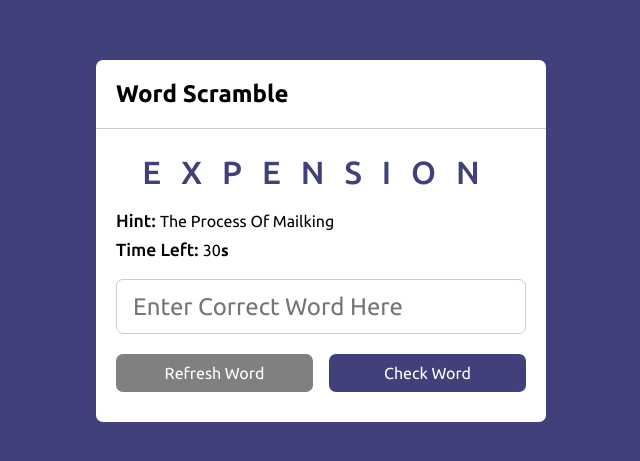
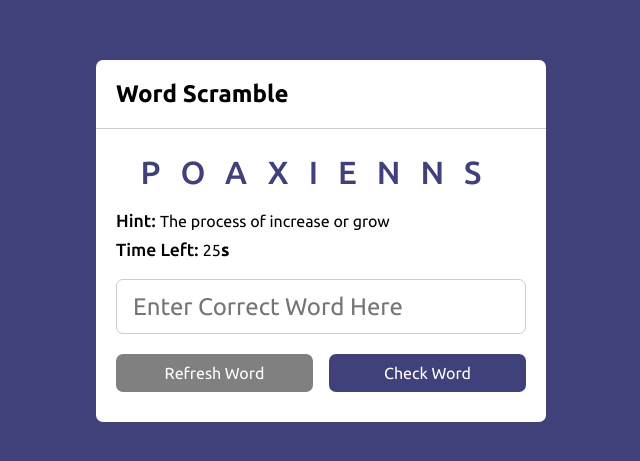
Before and after one commit to Awaischeema1/Scramble-Game, a plain HTML site: page index.html in a window 1280 px wide. Shown: the part 159-620 px from the top of the page, without its empty margins (319-959 px from the left). Drawn offline with Linux system fonts and the light colour scheme.

Commit message:
finalize

```diff
--- a/css/style.css
+++ b/css/style.css
@@ -38,7 +38,6 @@
 }
 .details .hint,.time{
     font-size: 1.1rem;
-    text-transform: capitalize;
     font-weight: 500;
 }
 .details .hint span,.time span{
--- a/index.html
+++ b/index.html
@@ -11,12 +11,10 @@
     <div class="container">
         <h2>Word Scramble</h2>
         <div class="content">
-            <p class="word">
-                EXPENSION
-            </p>
+            <p class="word"></p>
             <div class="details">
-                <div class="hint">Hint: <span>The process of mailking</span></div>
-            <div class="time">Time Left: <span>30<b>s</b></span></div>
+                <div class="hint">Hint: <span></span></div>
+            <div class="time">Time Left: <span>30</span><b>s</b></div>
             </div>
             <input type="text" placeholder="Enter Correct Word Here">
             <div class="buttons">
@@ -25,5 +23,6 @@
             </div>
         </div>
     </div>
+    <script src="./javascript/script.js"></script>
 </body>
 </html>
--- /dev/null
+++ b/javascript/script.js
@@ -0,0 +1,144 @@
+
+const words = [
+    {
+        word: "addition",
+        hint: "The process of adding numbers"
+    },
+    {
+        word: "meeting",
+        hint: "Event in which people come together"
+    },
+    {
+        word: "number",
+        hint: "Math symbol used for counting"
+    },
+    {
+        word: "exchange",
+        hint: "The act of trading"
+    },
+    {
+        word: "canvas",
+        hint: "Piece of fabric for oil painting"
+    },
+    {
+        word: "garden",
+        hint: "Space for planting flower and plant"
+    },
+    {
+        word: "position",
+        hint: "Location of someone or something"
+    },
+    {
+        word: "feather",
+        hint: "Hair like outer covering of bird"
+    },
+    {
+        word: "comfort",
+        hint: "A pleasant feeling of relaxation"
+    },
+    {
+        word: "tongue",
+        hint: "The muscular organ of mouth"
+    },
+    {
+        word: "expansion",
+        hint: "The process of increase or grow"
+    },
+    {
+        word: "country",
+        hint: "A politically identified region"
+    },
+    {
+        word: "group",
+        hint: "A number of objects or persons"
+    },
+    {
+        word: "taste",
+        hint: "Ability of tongue to detect flavour"
+    },
+    {
+        word: "store",
+        hint: "Large shop where goods are traded"
+    },
+    {
+        word: "field",
+        hint: "Area of land for farming activities"
+    },
+    {
+        word: "friend",
+        hint: "Person other than a family member"
+    },
+    {
+        word: "pocket",
+        hint: "A bag for carrying small items"
+    },
+    {
+        word: "needle",
+        hint: "A thin and sharp metal pin"
+    },
+    {
+        word: "expert",
+        hint: "Person with extensive knowledge"
+    },
+    {
+        word: "statement",
+        hint: "A declaration of something"
+    },
+    {
+        word: "second",
+        hint: "One-sixtieth of a minute"
+    },
+    {
+        word: "library",
+        hint: "Place containing collection of books"
+    },
+];
+const wordText = document.querySelector('.word'),
+hintText = document.querySelector('.hint span'),
+input = document.querySelector('input'),
+timeDisplay = document.querySelector('.time span'),
+refreshBtn = document.querySelector('.refresh-word'),
+checkBtn = document.querySelector('.check-word');
+let correctWord,timer;
+
+function initTimer(maxTime) {
+    timer = setInterval(() => {
+        if(maxTime > 0){
+            maxTime--;
+
+           return timeDisplay.textContent = maxTime < 10 ? `0${maxTime}`: maxTime;
+        }
+        clearInterval(timer);
+        alert(`Time up! ${correctWord.toUpperCase()} was the correct word`);
+        gameInit();
+    },1000)
+}
+
+function gameInit() {
+    initTimer(30);
+    const randomObj = words[Math.floor(Math.random() * words.length)];
+    const wordArr = randomObj.word.split('');
+    for (let i = 0; i < wordArr.length; i++) {
+        let j = Math.floor(Math.random() * (i + 1));
+        [wordArr[i],wordArr[j]] = [wordArr[j],wordArr[i]]
+    }
+    correctWord = randomObj.word.toLowerCase();
+    wordText.textContent = wordArr.join('');
+    hintText.textContent = randomObj.hint;
+    input.value = ''
+    input.setAttribute('maxlength',correctWord.length)
+}
+gameInit();
+function checkWord (){
+let userWord = input.value.toLowerCase();
+if(!userWord) return alert('Please Enter A Word');
+if(userWord !== correctWord) {
+     alert(`Oops ${userWord} is not the correct word`);
+
+}else{
+    alert(`Congrats! ${userWord.toUpperCase()} is the correct word`)
+    gameInit()
+}
+}
+refreshBtn.addEventListener('click',gameInit);
+checkBtn.addEventListener('click',checkWord);
```
